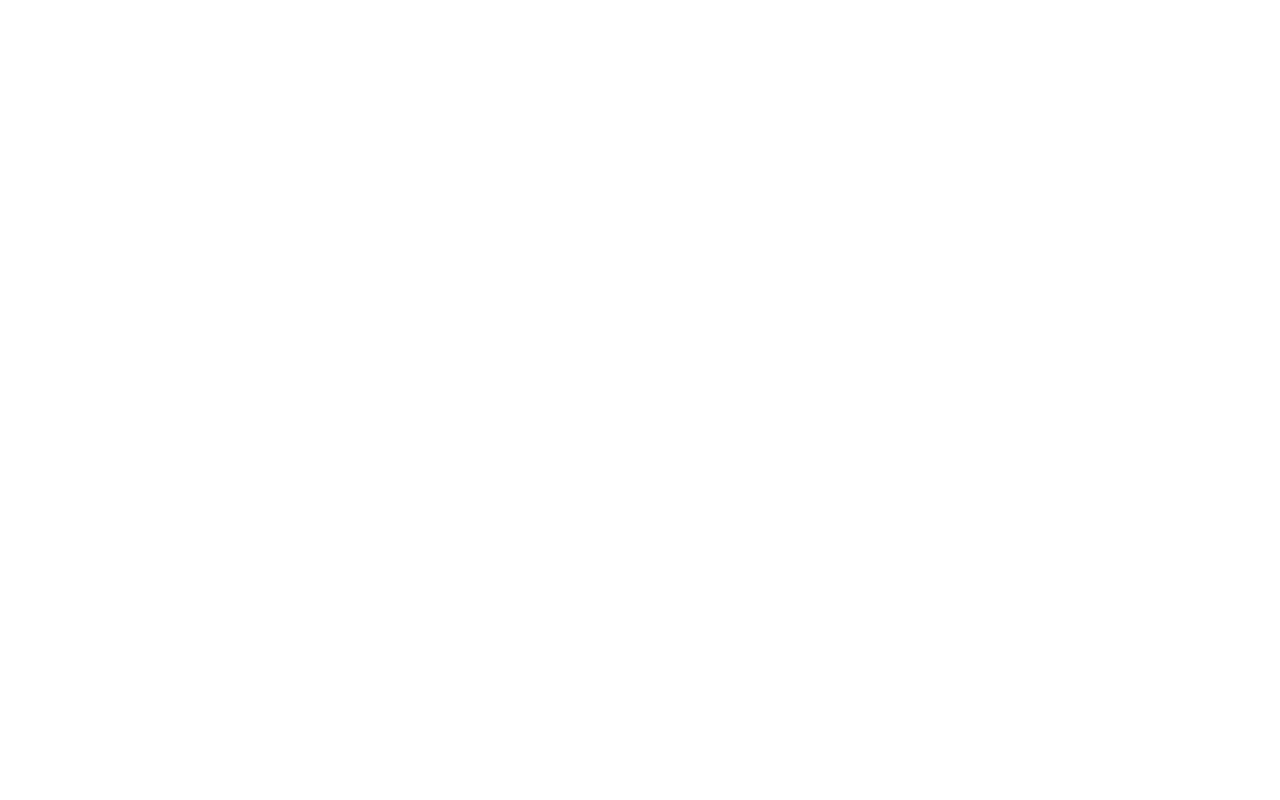
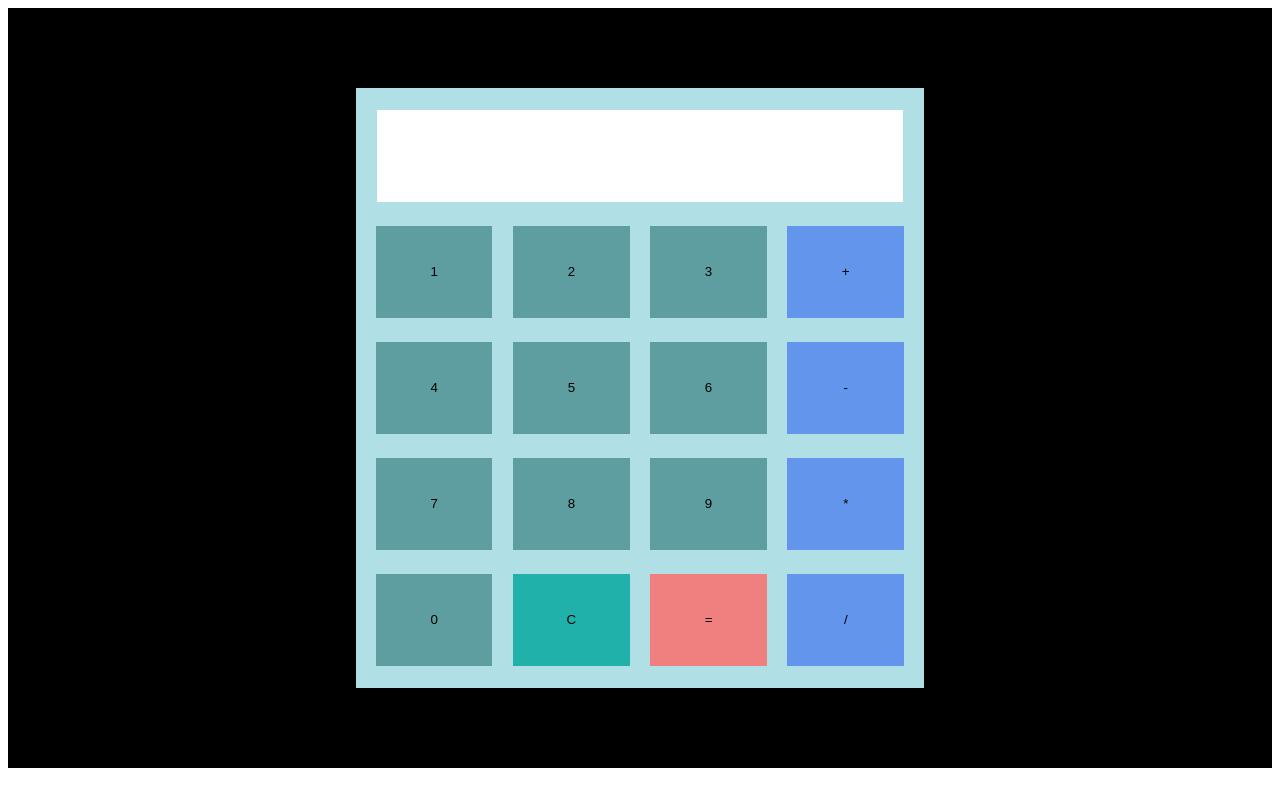
Before and after one commit to ixanonymousxi/calculator, a plain HTML site: page index.html in a window 1280 px wide. Drawn offline with Linux system fonts and the light colour scheme.

Commit message:
Created math functions. Created and styled calculator in HTML and CSS

```diff
--- a/index.html
+++ b/index.html
@@ -9,5 +9,31 @@
 
     <body>
 
+        <div id="wrapper">
+
+            <div id="calc-container">
+                <div id="calculator">
+                    <div id="screen" class="buttons screen"><div class="display"></div></div>
+                    <div id="1" class="buttons numbers"><button>1</button></div>
+                    <div id="2" class="buttons numbers"><button>2</button></div>
+                    <div id="3" class="buttons numbers"><button>3</button></div>
+                    <div id="add" class="buttons operators"><button>+</button></div>
+                    <div id="4" class="buttons numbers"><button>4</button></div>
+                    <div id="5" class="buttons numbers"><button>5</button></div>
+                    <div id="6" class="buttons numbers"><button>6</button></div>
+                    <div id="subtract" class="buttons operators"><button>-</button></div>
+                    <div id="7" class="buttons numbers"><button>7</button></div>
+                    <div id="8" class="buttons numbers"><button>8</button></div>
+                    <div id="9" class="buttons numbers"><button>9</button></div>
+                    <div id="multiply" class="buttons operators"><button>*</button></div>
+                    <div id="0" class="buttons numbers"><button>0</button></div>
+                    <div id="clear" class="buttons clear"><button>C</button></div>
+                    <div id="equals" class="buttons equals"><button>=</button></div>
+                    <div id="divide" class="buttons operators"><button>/</button></div>
+                </div>
+            </div>
+
+        </div>
+
     </body>
 </html>
--- a/script.js
+++ b/script.js
@@ -0,0 +1,43 @@
+function add(...args){
+    return args.reduce((preVal, curVal) => {
+        return preVal + curVal;
+    });
+}
+
+function subtract(...args) {
+    return args.reduce((preVal, curVal) => {
+        return preVal - curVal;
+    });
+}
+
+function multiply(...args) {
+    return args.reduce((preVal, curVal) => {
+        return preVal * curVal;
+    });
+}
+
+function divide(...args) {
+    return args.reduce((preVal, curVal) => {
+        return preVal / curVal;
+    });
+}
+
+function operate(operator,num1,num2){
+    switch(operator){
+        case "+":
+            return add(num1,num2);
+            break;
+
+        case "-":
+            return subtract(num1,num2);
+            break;
+
+        case "/":
+            return divide(num1,num2);
+            break;
+
+        case "*":
+            return multiply(num1,num2);
+            break;
+    }
+}
--- a/style.css
+++ b/style.css
@@ -0,0 +1,65 @@
+*{
+    box-sizing:border-box;
+}
+
+#wrapper{
+    width:100%;
+    height:95vh;
+    background:black;
+    display:flex;
+    justify-content:center;
+    align-items:center;
+}
+
+#calc-container{
+    width:100%;
+    display:flex;
+    justify-content:center;
+}
+
+#calculator{
+    width:45%;
+    height:75vh;
+    padding: 10px;
+    background:powderblue;
+    display:grid;
+    grid-template-columns: 25% 25% 25% 25%;
+    grid-template-rows: 20% 20% 20% 20% 20%;
+}
+
+button{
+    border:none;
+    background:cadetblue;
+    width: 85%;
+    height: 80%;
+    text-align: center;
+}
+
+.buttons{
+    display: flex;
+    justify-content: center;
+    align-items: center;
+}
+
+.screen{
+    grid-column-start: 1;
+    grid-column-end: 5;
+}
+
+.display{
+    background: white;
+    width: 96%;
+    height: 80%;
+}
+
+.clear button{
+    background:lightseagreen;
+}
+
+.equals button{
+    background:lightcoral;
+}
+
+.operators button{
+    background:cornflowerblue;
+}
```
